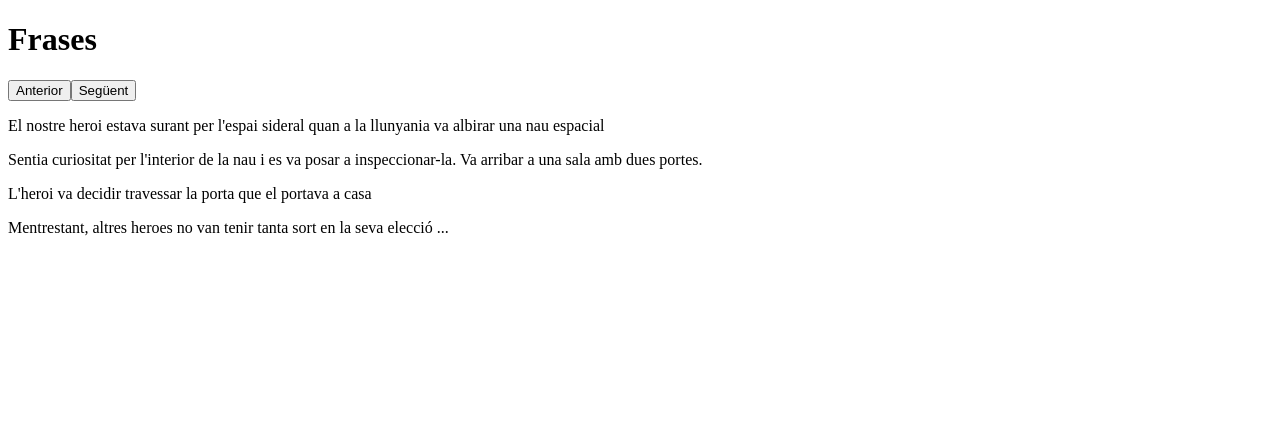
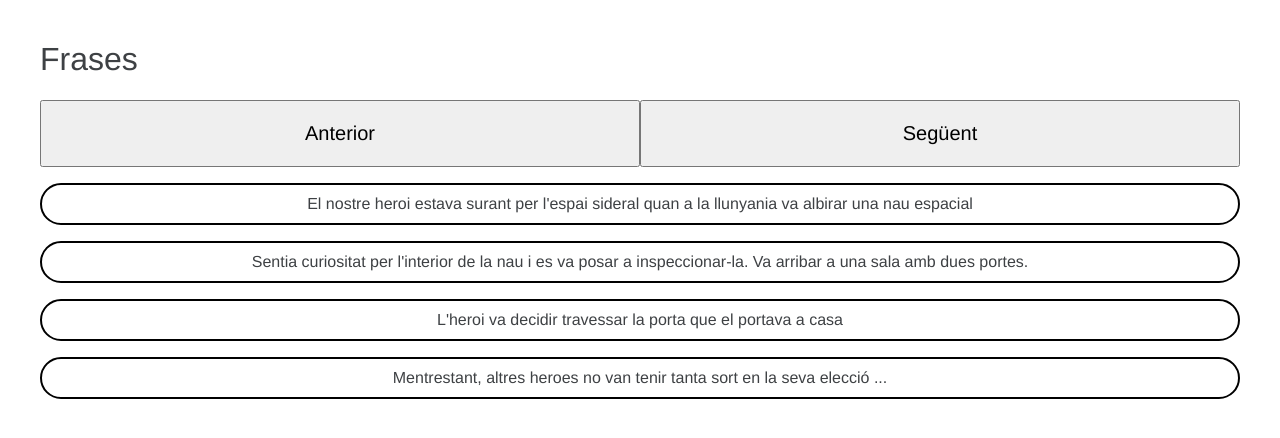
Before and after one commit to jqm75/Angular-Intro-Tale, an Angular app: page / in a window 1280 px wide. Shown: the top 438 px of the page. Built offline with nearby package versions, Linux system fonts and the light colour scheme.

Commit message:
E3 CSS styles

```diff
--- a/src/app/home/escena/escena.component.html
+++ b/src/app/home/escena/escena.component.html
@@ -1,6 +1,8 @@
-<button>Anterior</button>
-<button>Següent</button>
+<div id="button-container">
+    <button id="prev" (click)="navigate('prev')">Anterior</button>
+    <button id="next" (click)="navigate('next')">Següent</button>
+</div>
 
 <div *ngFor="let sentence of arrSentence" >
-    <p>{{sentence.text}}</p>
+    <p>{{ sentence.text }}</p>
 </div>
--- a/src/app/home/escena/escena.component.scss
+++ b/src/app/home/escena/escena.component.scss
@@ -0,0 +1,23 @@
+#button-container{
+    display: flex;
+    flex-direction: row;
+    justify-content: space-between;
+}
+
+button{
+    width: 100%;
+    padding: 20px;
+    font-size: 20px;
+}
+
+p {
+    border: 2px solid black;
+    border-radius: 50px;
+    padding: 10px 20px;
+    text-align: center;
+    background-color: rgba($color: white, $alpha: 0.7);
+
+    &.selected {
+        background-color: pink;
+    }
+}
--- a/src/app/home/escena/escena.component.ts
+++ b/src/app/home/escena/escena.component.ts
@@ -1,18 +1,48 @@
 import { Component, Input } from '@angular/core';
 import { Sentence } from '../interfaces/sentence';
+@Component({
 
-@Component({
-  selector: 'app-escena',
+  selector   : 'app-escena',
   templateUrl: './escena.component.html',
-  styleUrls: ['./escena.component.scss']
+  styleUrls  : ['./escena.component.scss']
+
 })
+
 export class EscenaComponent {
 
-  @Input() arrSentence: Sentence[] = []
+  @Input() arrSentence : Sentence[] = []
   currentSentence : number = 0
 
-  prev(){}
-  next(){}
+  /* prev(){
+
+    if (this.currentSentence === 0) {
+      this.currentSentence = this.arrSentence.length - 1;
+    } else {
+      this.currentSentence--
+    }
+
+  }
+
+  next(){
+
+    if (this.currentSentence === this.arrSentence.length - 1) {
+      this.currentSentence = 0;
+    } else {
+      this.currentSentence++
+    }
+
+  } */
+
+  navigate = (direction: string) => {
+    if (direction === 'next') {
+      this.currentSentence++;
+    } else if (direction === 'prev') {
+      this.currentSentence--;
+    }
+
+
+
+  }
 
 
 }
--- a/src/styles.scss
+++ b/src/styles.scss
@@ -1 +1,44 @@
 /* You can add global styles to this file, and also import other style files */
+
+* {
+    font-family: Helvetica, Arial, sans-serif;
+    font-weight: 500;
+}
+
+html,
+body {
+
+    background: white;
+    margin: 20px;
+    color: #3e4144;
+    -webkit-font-smoothing: antialiased;
+}
+
+
+/* dd {
+    font-weight: bold;
+} */
+
+/* button {
+    background-color: black;
+    border-radius: 5px;
+    border: 0px;
+    color: rgb(0, 0, 0);
+    cursor: pointer;
+    margin-right: 5px;
+    margin-left: 5px;
+    padding: 5px 10px;
+} */
+
+/* button:hover {
+    background-color: #3e4144;
+    color: rgb(255, 255, 255);
+}
+
+button:focus {
+    outline: none;
+} */
+
+/* .p-1 {
+    padding: 1px;
+} */
```
